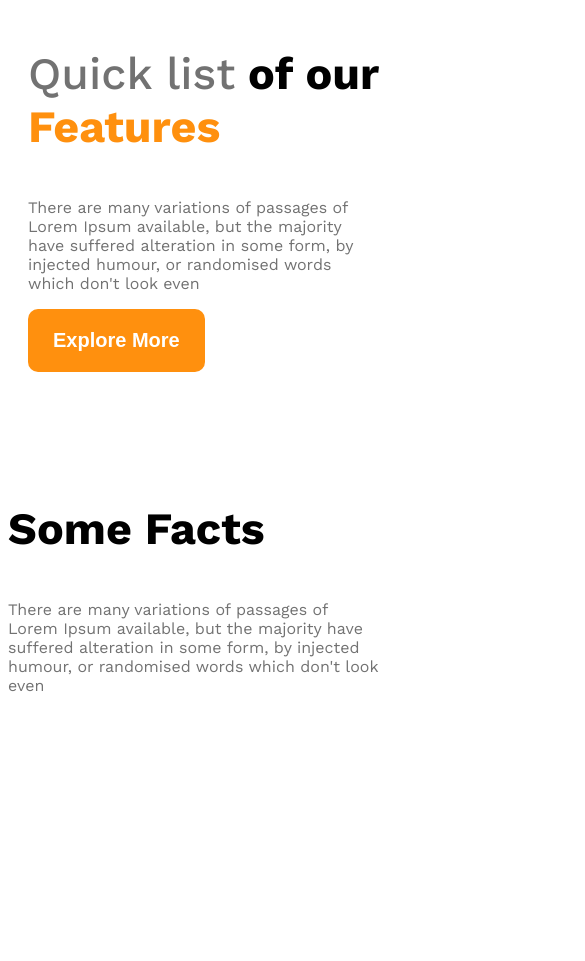
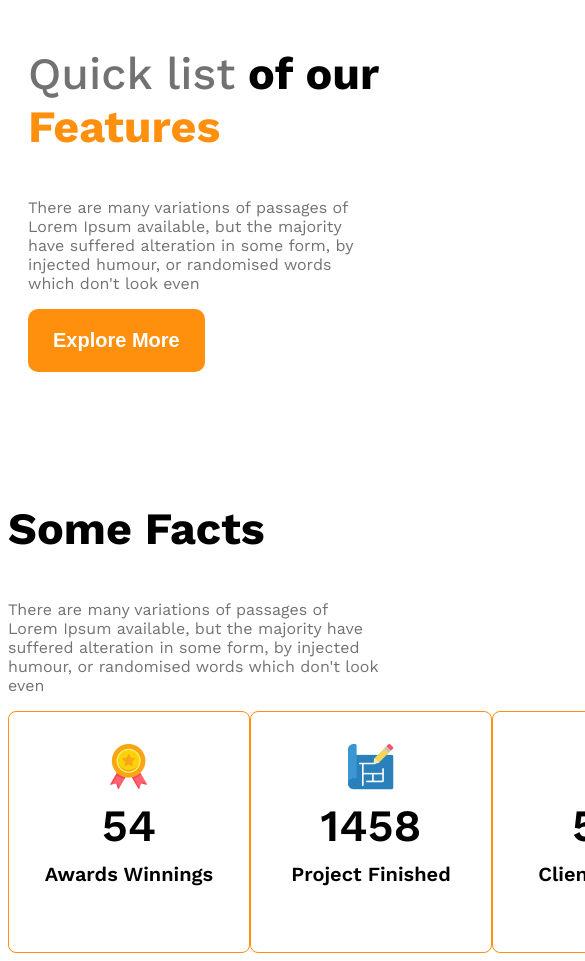
Before and after one commit to Sefat-Ullah-Fahad/g3-architect-website, a plain HTML site: page index.html in a window 390 px wide. Shown: the part 2595-3556 px from the top of the page, 585 px wide, since content can reach past the window. Before the commit the page ends 3471 px from the top, so only its background shows below. Drawn offline with nearby package versions, Linux system fonts and the light colour scheme.

Commit message:
added fact responsive section

```diff
--- a/index.html
+++ b/index.html
@@ -59,31 +59,40 @@
         <!-- some facts -->
          <section class="some-facts">
             <h3 class="section-title">Some Facts</h3>
-           <p class="text-light-gray">There are many variations of passages of Lorem Ipsum available,
+           <p class="text-light-gray fact-description">There are many variations of passages of Lorem Ipsum available,
              but the majority have suffered alteration in some form, by
             injected humour, or randomised words which don't look even</p>
 
             <div class="facts-container">
-                <div class="fact">
-                    <img src="" alt="" class="fact-icon">
-                    <h4 class="fact-number"></h4>
-                    <h5 class="fact-name"></h5>
-                </div>
-                <div class="fact">
-                    <img src="" alt="" class="fact-icon">
-                    <h4 class="fact-number"></h4>
-                    <h5 class="fact-name"></h5>
-                </div>
-                <div class="fact">
-                    <img src="" alt="" class="fact-icon">
-                    <h4 class="fact-number"></h4>
-                    <h5 class="fact-name"></h5>
-                </div>
-                <div class="fact">
-                    <img src="" alt="" class="fact-icon">
-                    <h4 class="fact-number"></h4>
-                    <h5 class="fact-name"></h5>
-                </div>
+                <!-- .fact-card*4>img.fact-icon+h4.fact-number+h5.fact-name -->
+                 <div class="fact-card display-flex">
+                    <div>
+                        <img src="images/icons/ribon.png" alt="" class="fact-icon">
+                        <h4 class="fact-number">54</h4>
+                        <h5 class="fact-name">Awards Winnings</h5>
+                    </div>
+                 </div>
+                 <div class="fact-card display-flex">
+                    <div>
+                        <img src="images/icons/projects.png" alt="" class="fact-icon">
+                        <h4 class="fact-number">1458</h4>
+                        <h5 class="fact-name">Project Finished</h5>
+                    </div>
+                 </div>
+                 <div class="fact-card display-flex">
+                    <div>
+                        <img src="images/icons/customers.png" alt="" class="fact-icon">
+                        <h4 class="fact-number">590</h4>
+                        <h5 class="fact-name">Clients Worked</h5>
+                    </div>
+                 </div>
+                 <div class="fact-card display-flex">
+                    <div>
+                        <img src="images/icons/email.png" alt="" class="fact-icon">
+                        <h4 class="fact-number">22578</h4>
+                        <h5 class="fact-name">Email Send</h5>
+                    </div>
+                 </div>
             </div>
          </section>
     </main>
--- a/styles/architect.css
+++ b/styles/architect.css
@@ -131,6 +131,45 @@ main {
     font-weight: 500;
 }
 
+/* some facts related style */
+
+.facts-container {
+
+    display: grid;
+    grid-template-columns: repeat(4, 1fr);
+
+}
+.fact-number {
+    font-size: 2.8rem;
+    font-weight: 600;
+    margin-top: 5px;
+    margin-bottom: 10px;
+}
+.fact-name {
+    font-size: 1.25rem;
+    font-weight: 600;
+    margin-top: 10px;
+}
+
+.fact-card {
+    border: 1px solid #FF900E;
+    width: 240px;
+    height: 240px;
+    margin: 0 auto;
+    border-radius: 8px;
+    -webkit-border-radius: 8px;
+    -moz-border-radius: 8px;
+    -ms-border-radius: 8px;
+    -o-border-radius: 8px;
+    text-align: center;
+    align-items: center;
+    justify-content: center;
+}
+
+.fact-description {
+    max-width: 540px;
+}
+
 
 
 
```
